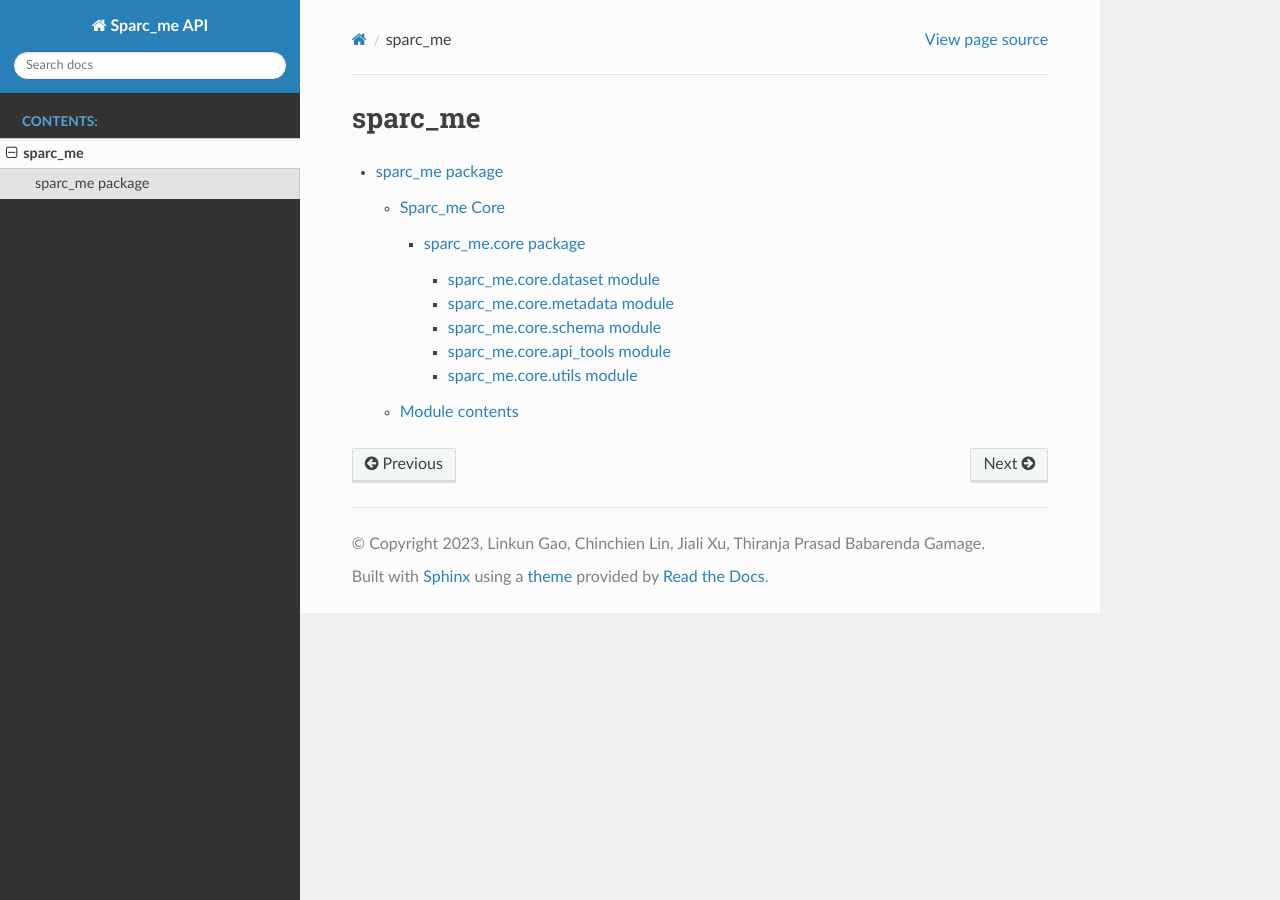
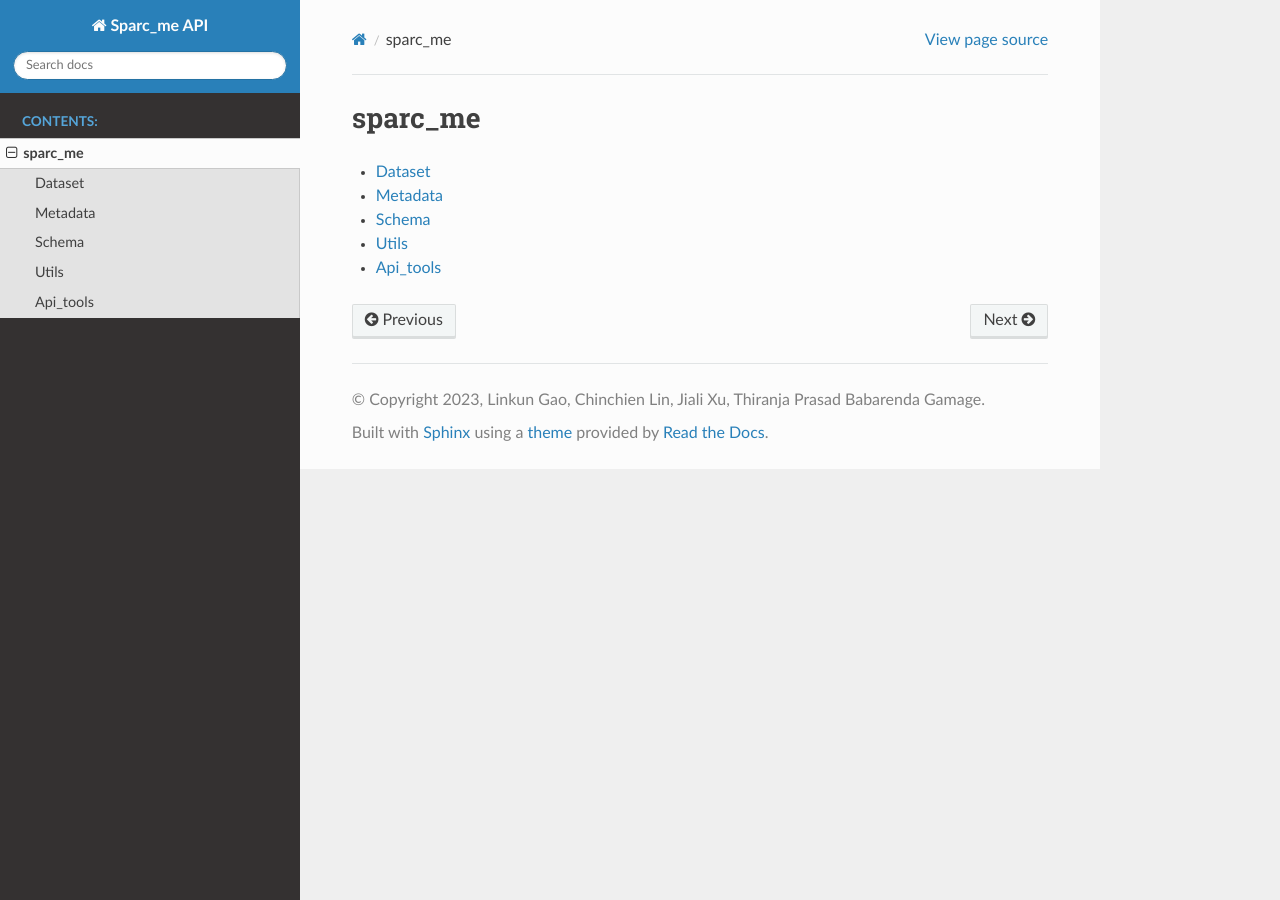
Before and after one commit to SPARC-FAIR-Codeathon/sparc-me, a Sphinx documentation site: the page built from docs/source/modules.rst, in a window 1280 px wide. Built offline with Sphinx 7.4.7 and the Read the Docs theme 2.0.0, drawn with Linux system fonts in a browser that asks for light colours.

Commit message:
update doc

```diff
--- a/docs/source/conf.py
+++ b/docs/source/conf.py
@@ -17,7 +17,7 @@ from pathlib import Path
 current_script_path = Path(__file__)
 project_root = current_script_path.resolve().parent.parent.parent
 sys.path.append(str(project_root))
-sys.path.insert(0, str(project_root / "sparc_me"))
+sys.path.insert(0, str(project_root / "sparc_me"/ "core"))
 
 print("pathlib: ", project_root)
 print("os: ", os.path.abspath('../../'))
--- a/docs/source/index.rst
+++ b/docs/source/index.rst
@@ -4,7 +4,7 @@
    contain the root `toctree` directive.
 
 Welcome to SPARC-ME documentation!
-================================
+=====================================
 
 .. toctree::
    :maxdepth: 2
--- a/docs/source/modules.rst
+++ b/docs/source/modules.rst
@@ -4,4 +4,8 @@ sparc_me
 .. toctree::
    :maxdepth: 4
 
-   sparc_me
+   dataset
+   metadata
+   schema
+   utils
+   api_tools
--- a/docs/source/sparc_me.core.rst
+++ /dev/null
@@ -1,44 +0,0 @@
-sparc\_me.core package
-======================
-
-
-sparc\_me.core.dataset module
------------------------------
-
-.. automodule:: sparc_me.core.dataset
-   :members:
-   :undoc-members: Dataset.delete_sample()
-   :show-inheritance:
-
-sparc\_me.core.metadata module
-------------------------------
-
-.. automodule:: sparc_me.core.metadata
-   :members:
-   :undoc-members:
-   :show-inheritance:
-
-sparc\_me.core.schema module
-----------------------------
-
-.. automodule:: sparc_me.core.schema
-   :members:
-   :undoc-members:
-   :show-inheritance:
-
-
-sparc\_me.core.api\_tools module
---------------------------------
-
-.. automodule:: sparc_me.core.api_tools
-   :members:
-   :undoc-members:
-   :show-inheritance:
-
-sparc\_me.core.utils module
----------------------------
-
-.. automodule:: sparc_me.core.utils
-   :members:
-   :undoc-members:
-   :show-inheritance:
--- a/docs/source/sparc_me.rst
+++ /dev/null
@@ -1,18 +0,0 @@
-sparc\_me package
-=================
-
-Sparc_me Core
-------------------
-
-.. toctree::
-   :maxdepth: 4
-
-   sparc_me.core
-
-Module contents
-----------------
-
-.. automodule:: sparc_me
-   :members:
-   :undoc-members:
-   :show-inheritance:
```
Also changed, not shown: docs/source/api_tools.rst (added, +7 -0 lines), docs/source/dataset.rst (added, +7 -0 lines), docs/source/metadata.rst (added, +7 -0 lines), docs/source/schema.rst (added, +7 -0 lines), docs/source/utils.rst (added, +7 -0 lines).
